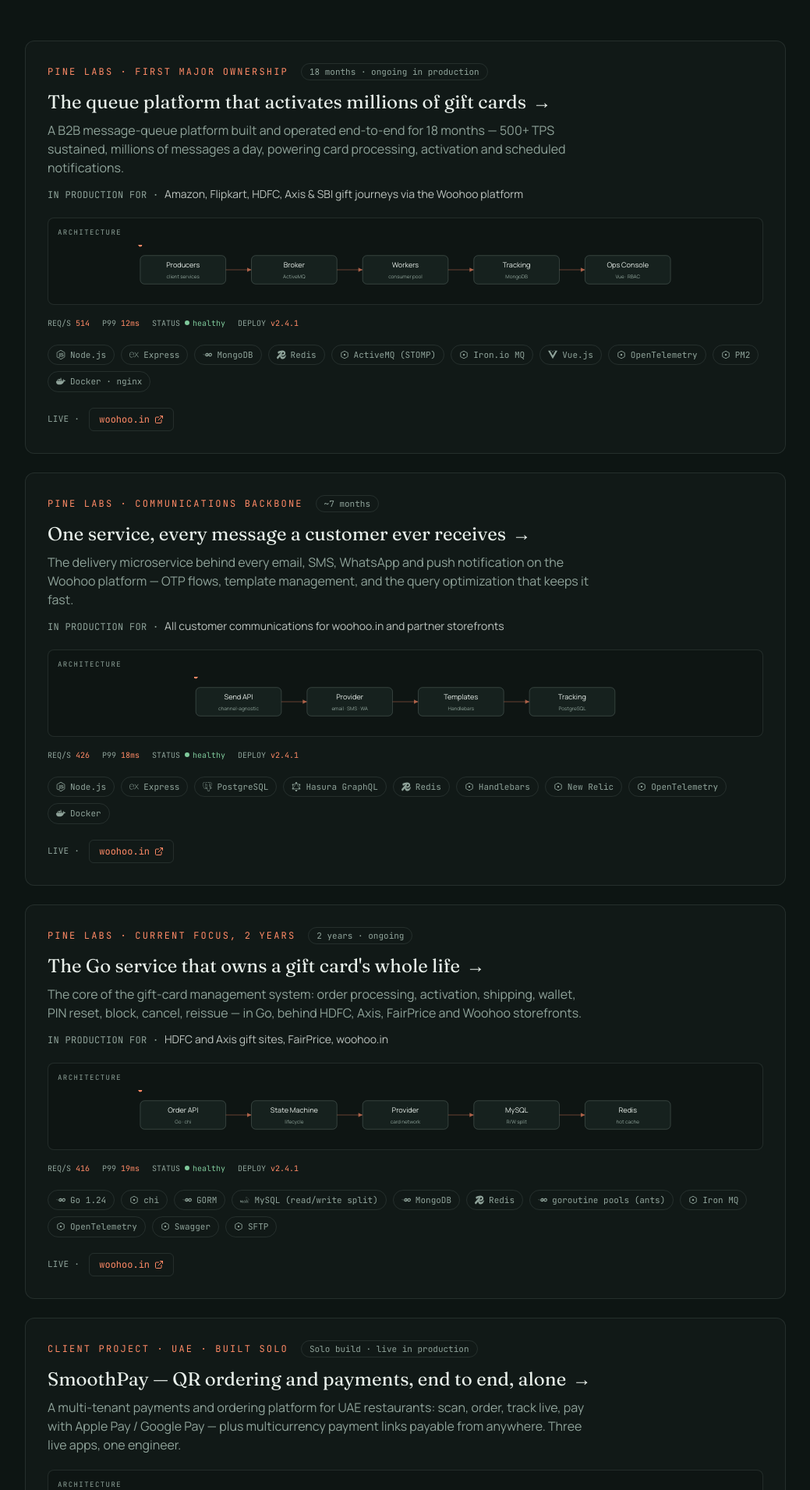
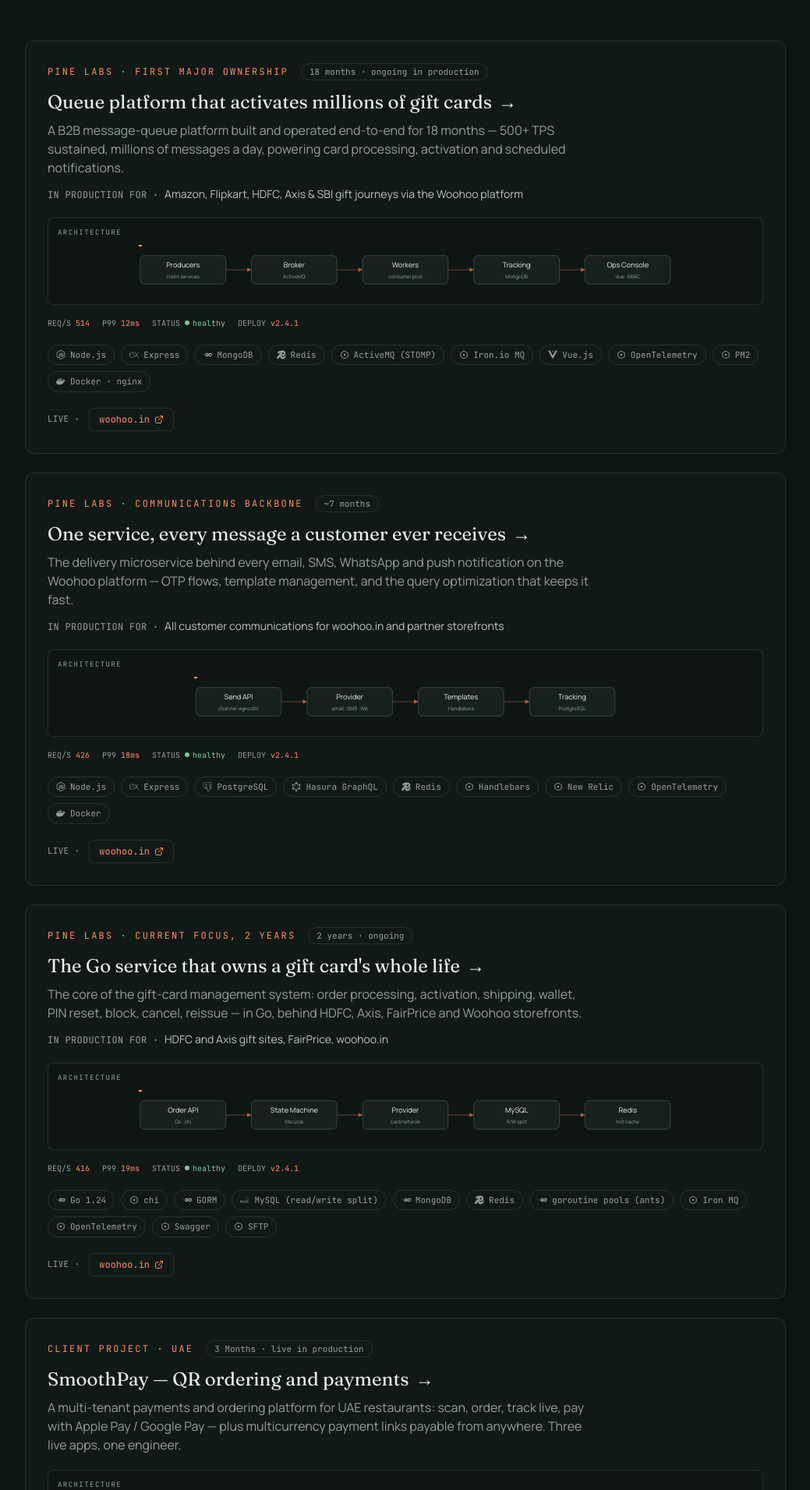
Before and after one commit to SaurabhSinghRbz/saurabh-singh-portfolio, a Next.js app: page / in a window 1280 px wide. Shown: the part 3909-5820 px from the top of the page at 78% size, without its empty margins (120-1159 px from the left). Built offline with nearby package versions, Linux system fonts and the light colour scheme.

Commit message:
Bing indexing title and description length issue fixed

```diff
--- a/src/content/case-studies.ts
+++ b/src/content/case-studies.ts
@@ -27,7 +27,7 @@
   {
     slug: "b2b-queue-consumer",
     eyebrow: "Pine Labs · first major ownership",
-    title: "The queue platform that activates millions of gift cards",
+    title: "Queue platform that activates millions of gift cards",
     oneLiner:
       "A B2B message-queue platform built and operated end-to-end for 18 months — 500+ TPS sustained, millions of messages a day, powering card processing, activation and scheduled notifications.",
     metaDescription:
@@ -206,13 +206,13 @@
   },
   {
     slug: "smoothpay",
-    eyebrow: "Client project · UAE · built solo",
-    title: "SmoothPay — QR ordering and payments, end to end, alone",
+    eyebrow: "Client project · UAE",
+    title: "SmoothPay — QR ordering and payments",
     oneLiner:
       "A multi-tenant payments and ordering platform for UAE restaurants: scan, order, track live, pay with Apple Pay / Google Pay — plus multicurrency payment links payable from anywhere. Three live apps, one engineer.",
     metaDescription:
       "SmoothPay: multi-tenant QR ordering and payments platform for UAE restaurants, built solo with Stripe, Apple Pay and Google Pay.",
-    duration: "Solo build · live in production",
+    duration: "3 Months · live in production",
     role: "Everything — product, API, two frontends, payments, deploy",
     liveLinks: [
       { label: "smoothpay.ai", href: "https://www.smoothpay.ai/" },
```
